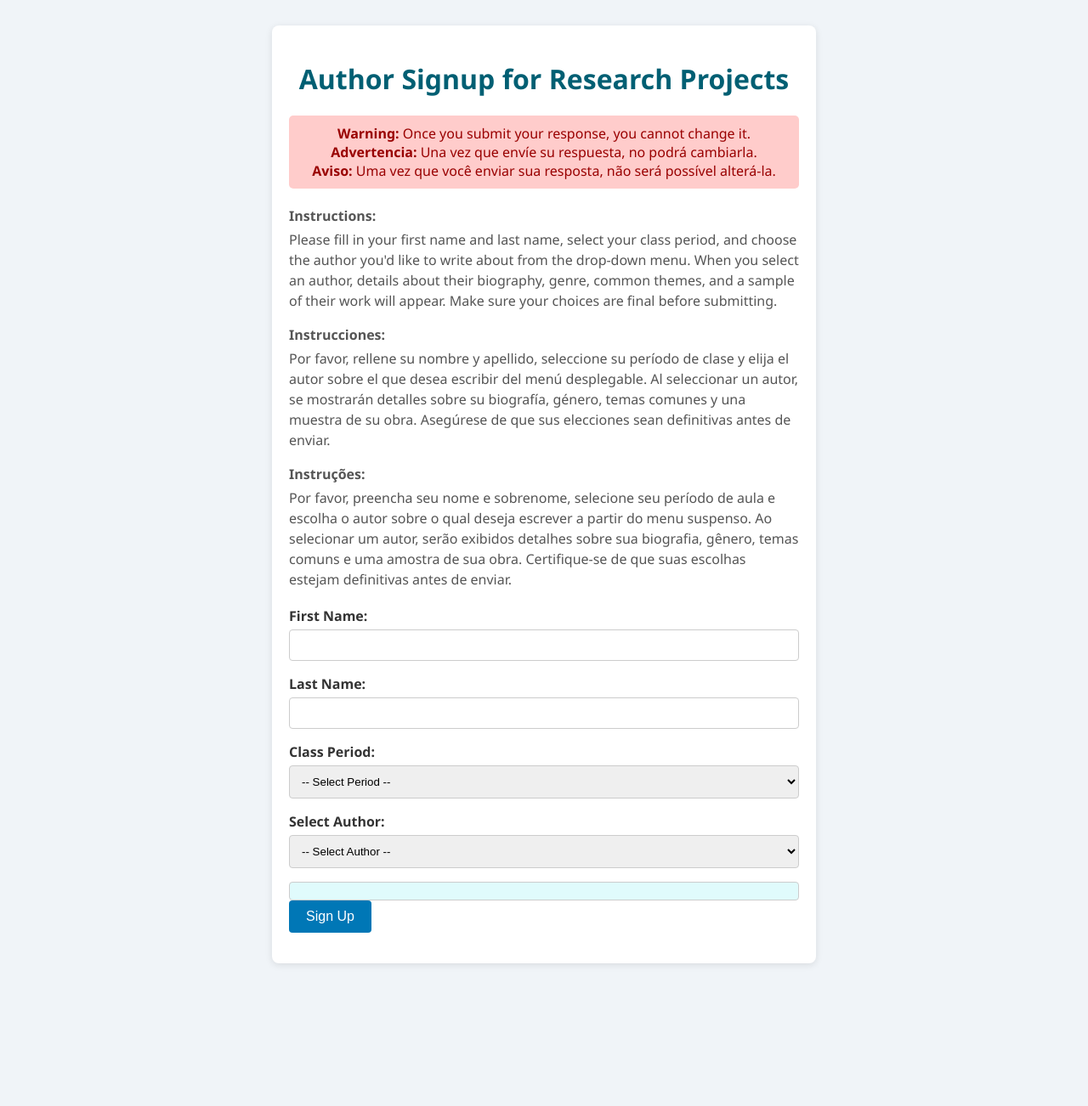
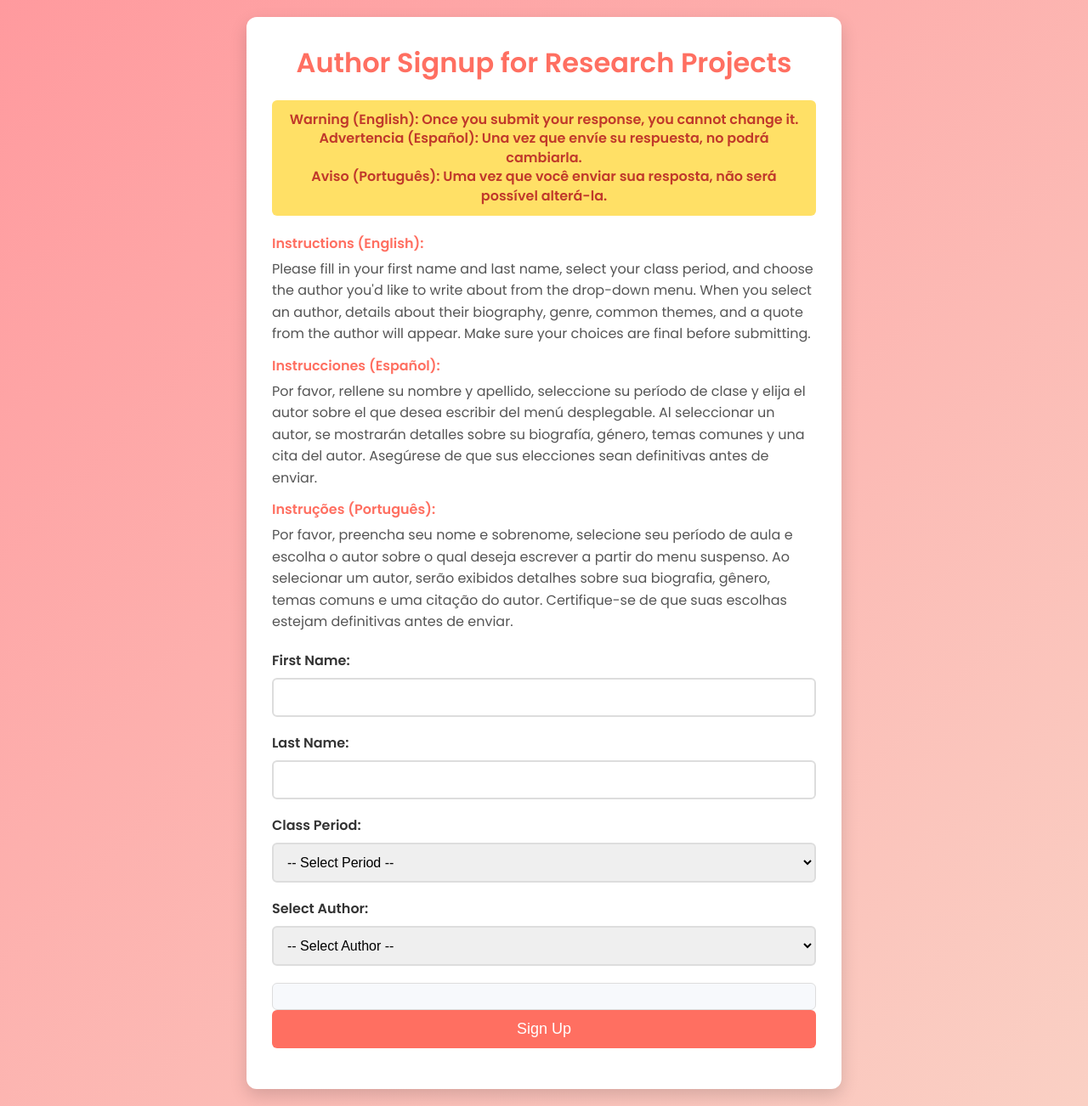
Before and after one commit to bradleytroll/author_signup, a PHP site: page / in a window 1280 px wide. Shown: the whole page at 85% size. Before the commit the page ends 1136 px from the top, so only its background shows below. Run offline with PHP 8.4, Linux system fonts and the light colour scheme; some libraries are stand-ins or nearby versions.

Commit message:
Attempting to fix submission errors

```diff
--- a/index.php
+++ b/index.php
@@ -1,15 +1,29 @@
 <?php
 // --- Process Form Submission ---
 if ($_SERVER['REQUEST_METHOD'] === 'POST' && isset($_POST['submit'])) {
-    // Sanitize input values.
+
+    // Debug: Log the raw POST data
+    error_log("POST Data: " . print_r($_POST, true));
+
+    // Retrieve form values (ensure the field names match your HTML)
     $firstName = trim($_POST['firstName'] ?? '');
     $lastName  = trim($_POST['lastName'] ?? '');
     $classPeriod = trim($_POST['classPeriod'] ?? '');
     $selectedAuthorId = trim($_POST['author'] ?? '');
 
+    // Debug: Log each retrieved value
+    error_log("firstName: '$firstName'");
+    error_log("lastName: '$lastName'");
+    error_log("classPeriod: '$classPeriod'");
+    error_log("selectedAuthorId: '$selectedAuthorId'");
+
     if (empty($firstName) || empty($lastName) || empty($classPeriod) || empty($selectedAuthorId)) {
          die("Please fill in all required fields.");
     }
+
+    // Build the full student name.
+    $studentName = $firstName . " " . $lastName;
+    error_log("studentName: '$studentName'");
 
     // Load the authors from JSON.
     $authorsFile = 'authors.json';
@@ -18,11 +32,13 @@ if ($_SERVER['REQUEST_METHOD'] === 'POST' && isset($_POST['submit'])) {
     }
     $authorsData = json_decode(file_get_contents($authorsFile), true);
 
-    // Look for the selected author.
+    // Retrieve the selected author from the JSON array.
     $selectedAuthor = null;
     foreach ($authorsData as $index => $author) {
          if ($author['id'] === $selectedAuthorId) {
              $selectedAuthor = $author;
+             // Debug: Log the retrieved author details
+             error_log("Selected Author: " . print_r($selectedAuthor, true));
              // Remove the author so that no one else can choose them.
              unset($authorsData[$index]);
              break;
@@ -30,20 +46,50 @@ if ($_SERVER['REQUEST_METHOD'] === 'POST' && isset($_POST['submit'])) {
     }
 
     if ($selectedAuthor === null) {
+         error_log("No author found for ID: $selectedAuthorId");
          die("The selected author is no longer available. Please choose another.");
     }
 
     // Re-index the array so that JSON is written as a proper array.
     $authorsData = array_values($authorsData);
-    // Write the updated authors list back to the JSON file.
+    // Update the JSON file.
     file_put_contents($authorsFile, json_encode($authorsData, JSON_PRETTY_PRINT));
 
-    // Log the submission details.
-    $studentName = $firstName . " " . $lastName;
-    $logEntry = date('Y-m-d H:i:s') . " - Student: " . $studentName . ", Class Period: " . $classPeriod . ", Author: " . $selectedAuthor['name'] . "\n";
-    file_put_contents("submissions.log", $logEntry, FILE_APPEND);
+    // --- Connect to the Database and Insert the Submission ---
+    $dbUrl = getenv("DATABASE_URL");
+    if (!$dbUrl) {
+        die("DATABASE_URL not set. Please ensure your Heroku Postgres add-on is configured.");
+    }
 
-    // Redirect back to avoid form resubmission.
+    // Parse the connection details from DATABASE_URL.
+    $dbopts = parse_url($dbUrl);
+    $host = $dbopts["host"];
+    $port = $dbopts["port"];
+    $user = $dbopts["user"];
+    $pass = $dbopts["pass"];
+    $dbname = ltrim($dbopts["path"], '/');
+
+    $dsn = "pgsql:host=$host;port=$port;dbname=$dbname";
+
+    try {
+        $pdo = new PDO($dsn, $user, $pass, [PDO::ATTR_ERRMODE => PDO::ERRMODE_EXCEPTION]);
+    } catch (PDOException $e) {
+        die("Database connection failed: " . $e->getMessage());
+    }
+
+    // Insert the submission into the database
+    try {
+        $stmt = $pdo->prepare("INSERT INTO submissions (student_name, class_period, author) VALUES (:student_name, :class_period, :author)");
+        $stmt->bindParam(':student_name', $studentName);
+        $stmt->bindParam(':class_period', $classPeriod);
+        $stmt->bindParam(':author', $selectedAuthor['name']);
+        $stmt->execute();
+        error_log("Submission inserted successfully for student '$studentName'");
+    } catch (PDOException $e) {
+        die("Database insert failed: " . $e->getMessage());
+    }
+
+    // Redirect to avoid form resubmission.
     header("Location: index.php?success=1");
     exit();
 }
@@ -60,42 +106,56 @@ if (file_exists($authorsFile)) {
 <html lang="en">
 <head>
   <meta charset="UTF-8">
-  <title>Author Signup</title>
+  <title>Author Signup for Research Projects</title>
+  <!-- Google Font for a modern, playful look -->
+  <link href="https://fonts.googleapis.com/css2?family=Poppins:wght@300;400;600&display=swap" rel="stylesheet">
   <style>
-    /* Overall page styling */
+    /* Reset some default styles */
+    * {
+      box-sizing: border-box;
+      margin: 0;
+      padding: 0;
+    }
     body {
-       font-family: 'Segoe UI', Tahoma, Geneva, Verdana, sans-serif;
-       background: #f0f4f8;
-       margin: 0;
-       padding: 0;
+       font-family: 'Poppins', sans-serif;
+       background: linear-gradient(135deg, #ff9a9e, #fad0c4);
+       padding: 20px;
        color: #333;
     }
     .container {
-       max-width: 600px;
-       margin: 30px auto;
-       background: #fff;
-       padding: 20px;
-       border-radius: 8px;
-       box-shadow: 0 2px 8px rgba(0, 0, 0, 0.1);
+       max-width: 700px;
+       margin: 0 auto;
+       background: #ffffff;
+       padding: 30px;
+       border-radius: 12px;
+       box-shadow: 0 8px 20px rgba(0, 0, 0, 0.15);
+       animation: fadeIn 1s ease-in-out;
+    }
+    @keyframes fadeIn {
+      from { opacity: 0; transform: translateY(-20px); }
+      to { opacity: 1; transform: translateY(0); }
     }
     h1 {
        text-align: center;
-       color: #005f73;
+       color: #ff6f61;
+       margin-bottom: 20px;
     }
     /* Warning message styling */
     p.warning {
-       background: #ffcccb;
-       color: #900;
-       padding: 10px;
-       border-radius: 5px;
+       background: #ffe066;
+       color: #c0392b;
+       padding: 12px;
+       border-radius: 6px;
        text-align: center;
        margin-bottom: 20px;
+       font-weight: 600;
+       line-height: 1.4;
     }
     /* Instructions styling */
     .instructions {
        font-size: 16px;
        margin-bottom: 20px;
-       line-height: 1.5;
+       line-height: 1.6;
        color: #555;
     }
     .instructions p {
@@ -104,73 +164,88 @@ if (file_exists($authorsFile)) {
     .instructions strong {
       display: block;
       margin-bottom: 4px;
+      color: #ff6f61;
     }
     .form-field {
-       margin-bottom: 1em;
+       margin-bottom: 18px;
     }
     label {
        display: block;
-       margin-bottom: 5px;
-       font-weight: bold;
+       margin-bottom: 8px;
+       font-weight: 600;
+       color: #333;
     }
     input[type="text"], select {
        width: 100%;
+       padding: 12px;
+       border: 2px solid #ddd;
+       border-radius: 6px;
+       font-size: 16px;
+       transition: border-color 0.3s ease, box-shadow 0.3s ease;
+    }
+    input[type="text"]:focus, select:focus {
+       border-color: #ff6f61;
+       box-shadow: 0 0 8px rgba(255, 111, 97, 0.5);
+       outline: none;
+    }
+    input[type="submit"] {
+       background-color: #ff6f61;
+       color: #fff;
+       border: none;
+       padding: 12px 24px;
+       border-radius: 6px;
+       cursor: pointer;
+       font-size: 18px;
+       transition: background-color 0.3s ease;
+       width: 100%;
+    }
+    input[type="submit"]:hover {
+       background-color: #e85a4f;
+    }
+    /* Styling for the author details display */
+    #details {
+       margin-top: 20px;
+       padding: 15px;
+       background: #f7f9fc;
+       border: 1px solid #ddd;
+       border-radius: 6px;
+    }
+    .detail-box {
+       margin-bottom: 12px;
        padding: 10px;
        border: 1px solid #ccc;
        border-radius: 4px;
-       box-sizing: border-box;
+       background: #fff;
+       transition: transform 0.2s ease;
     }
-    input[type="submit"] {
-       background-color: #0077b6;
-       color: white;
-       border: none;
-       padding: 10px 20px;
-       border-radius: 4px;
-       cursor: pointer;
-       font-size: 16px;
-    }
-    input[type="submit"]:hover {
-       background-color: #005f73;
-    }
-    /* Styling for the author details display */
-    #details {
-       margin-top: 10px;
-       padding: 10px;
-       background: #e0fbfc;
-       border: 1px solid #ccc;
-       border-radius: 4px;
-    }
-    .detail-box {
-       margin-bottom: 10px;
-       padding: 8px;
-       border: 1px solid #ccc;
-       border-radius: 4px;
-       background: #fff;
+    .detail-box:hover {
+       transform: scale(1.02);
     }
     .detail-title {
-       font-weight: bold;
-       margin-bottom: 4px;
-       color: #0077b6;
+       font-weight: 600;
+       margin-bottom: 6px;
+       color: #ff6f61;
     }
     .success {
-       color: green;
+       color: #27ae60;
        text-align: center;
-       font-weight: bold;
+       font-weight: 600;
        margin-bottom: 20px;
+       font-size: 18px;
     }
   </style>
   <script type="text/javascript">
-    // Build an object mapping each author id to its details (bio, genre, themes, and sample).
+    // Build an object mapping each author id to its details (bio, genre, themes, and quote)
     var authorDetails = {
       <?php
       if (!empty($authors)) {
           foreach ($authors as $author) {
-              $sample = isset($author['sample']) ? $author['sample'] : "";
+              $quote = isset($author['sample']) ? $author['sample'] : "";
               echo json_encode($author['id']) . ": { " .
                    "\"bio\": " . json_encode($author['bio']) . ", " .
                    "\"genre\": " . json_encode($author['genre']) . ", " .
                    "\"themes\": " . json_encode($author['themes']) . ", " .
-                   "\"sample\": " . json_encode($sample) .
+                   "\"quote\": " . json_encode($quote) .
                    " },\n";
           }
       }
@@ -188,7 +263,7 @@ if (file_exists($authorsFile)) {
           "<div class='detail-box'><div class='detail-title'>Biography:</div><p>" + details.bio + "</p></div>" +
           "<div class='detail-box'><div class='detail-title'>Genre:</div><p>" + details.genre + "</p></div>" +
           "<div class='detail-box'><div class='detail-title'>Themes:</div><p>" + details.themes + "</p></div>" +
-          "<div class='detail-box'><div class='detail-title'>Quote from the Author:</div><p>" + details.sample + "</p></div>";
+          "<div class='detail-box'><div class='detail-title'>Quote from the Author:</div><p>" + details.quote + "</p></div>";
       } else {
         detailsDiv.innerHTML = "";
       }
@@ -202,14 +277,14 @@ if (file_exists($authorsFile)) {
       <p class="success">Your selection has been recorded. Thank you!</p>
     <?php endif; ?>
     <p class="warning">
-      <strong>Warning:</strong> Once you submit your response, you cannot change it.<br>
-      <strong>Advertencia:</strong> Una vez que envíe su respuesta, no podrá cambiarla.<br>
-      <strong>Aviso:</strong> Uma vez que você enviar sua resposta, não será possível alterá-la.
+      <strong>Warning (English):</strong> Once you submit your response, you cannot change it.<br>
+      <strong>Advertencia (Español):</strong> Una vez que envíe su respuesta, no podrá cambiarla.<br>
+      <strong>Aviso (Português):</strong> Uma vez que você enviar sua resposta, não será possível alterá-la.
     </p>
     <div class="instructions">
-      <p><strong>Instructions:</strong> Please fill in your first name and last name, select your class period, and choose the author you'd like to write about from the drop-down menu. When you select an author, details about their biography, genre, common themes, and a sample of their work will appear. Make sure your choices are final before submitting.</p>
-      <p><strong>Instrucciones:</strong> Por favor, rellene su nombre y apellido, seleccione su período de clase y elija el autor sobre el que desea escribir del menú desplegable. Al seleccionar un autor, se mostrarán detalles sobre su biografía, género, temas comunes y una muestra de su obra. Asegúrese de que sus elecciones sean definitivas antes de enviar.</p>
-      <p><strong>Instruções:</strong> Por favor, preencha seu nome e sobrenome, selecione seu período de aula e escolha o autor sobre o qual deseja escrever a partir do menu suspenso. Ao selecionar um autor, serão exibidos detalhes sobre sua biografia, gênero, temas comuns e uma amostra de sua obra. Certifique-se de que suas escolhas estejam definitivas antes de enviar.</p>
+      <p><strong>Instructions (English):</strong> Please fill in your first name and last name, select your class period, and choose the author you'd like to write about from the drop-down menu. When you select an author, details about their biography, genre, common themes, and a quote from the author will appear. Make sure your choices are final before submitting.</p>
+      <p><strong>Instrucciones (Español):</strong> Por favor, rellene su nombre y apellido, seleccione su período de clase y elija el autor sobre el que desea escribir del menú desplegable. Al seleccionar un autor, se mostrarán detalles sobre su biografía, género, temas comunes y una cita del autor. Asegúrese de que sus elecciones sean definitivas antes de enviar.</p>
+      <p><strong>Instruções (Português):</strong> Por favor, preencha seu nome e sobrenome, selecione seu período de aula e escolha o autor sobre o qual deseja escrever a partir do menu suspenso. Ao selecionar um autor, serão exibidos detalhes sobre sua biografia, gênero, temas comuns e uma citação do autor. Certifique-se de que suas escolhas estejam definitivas antes de enviar.</p>
     </div>
     <form method="post" action="index.php">
       <div class="form-field">
@@ -243,7 +318,7 @@ if (file_exists($authorsFile)) {
           <?php endforeach; ?>
         </select>
       </div>
-      <!-- This div will display the author details (bio, genre, themes, sample) -->
+      <!-- This div will display the author details (bio, genre, themes, quote) -->
       <div id="details"></div>
       <div class="form-field">
         <input type="submit" name="submit" value="Sign Up">
```
